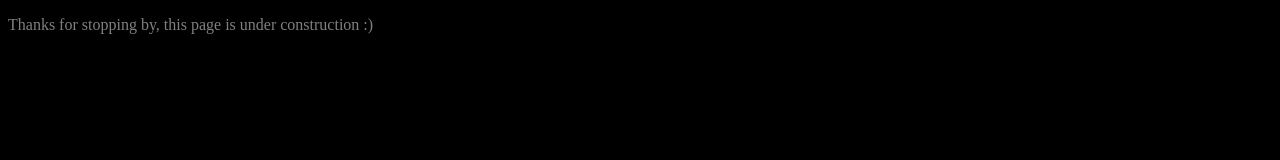
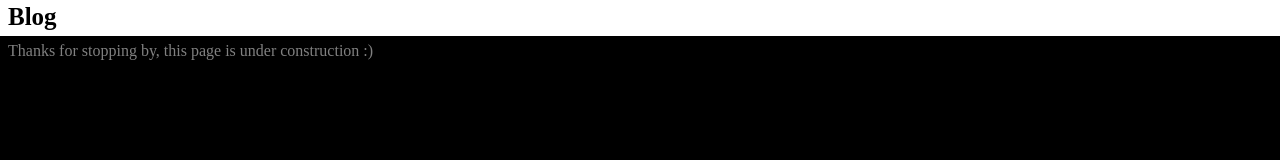
Before and after one commit to gwisinkoht/gwisinkoht.github.io, a plain HTML site: page index.html in a window 1280 px wide. Drawn offline with Linux system fonts and the light colour scheme.

Commit message:
Add nav bar

```diff
--- a/index.html
+++ b/index.html
@@ -5,6 +5,11 @@
 	<link rel="stylesheet" type="text/css" href="main.css"/>
 </head>
 <body>
+	<div class="header-box">
+		<div class="nav">
+			<a class="nav" href="blog/index.html">Blog</a>
+		</div>
+	</div>
 	<p>Thanks for stopping by, this page is under construction :)</p>
 
 </body>
--- a/main.css
+++ b/main.css
@@ -1,2 +1,19 @@
+
+
 body {background-color: black;}
 body {color: gray;}
+.header-box {
+	background-color: white;
+	margin: -10px
+}
+
+.nav {
+	color: black;
+	font-weight: bold;
+	font-size: 125%;
+	text-align: left;
+	text-decoration: none;
+	padding: 5px;
+
+
+}
```
